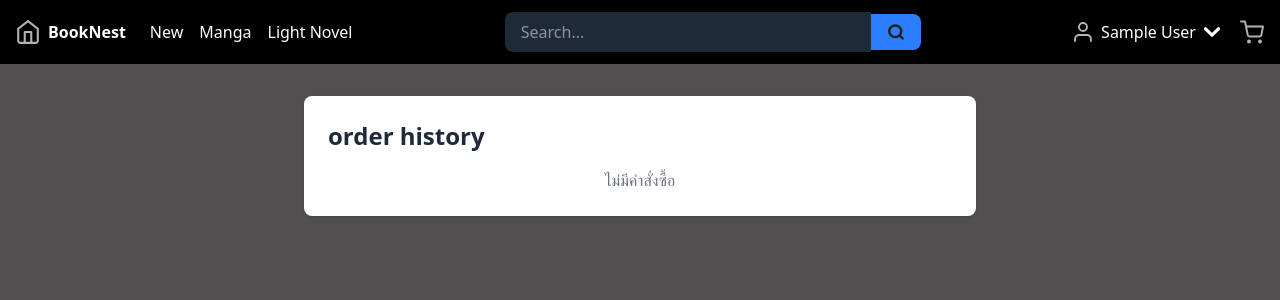
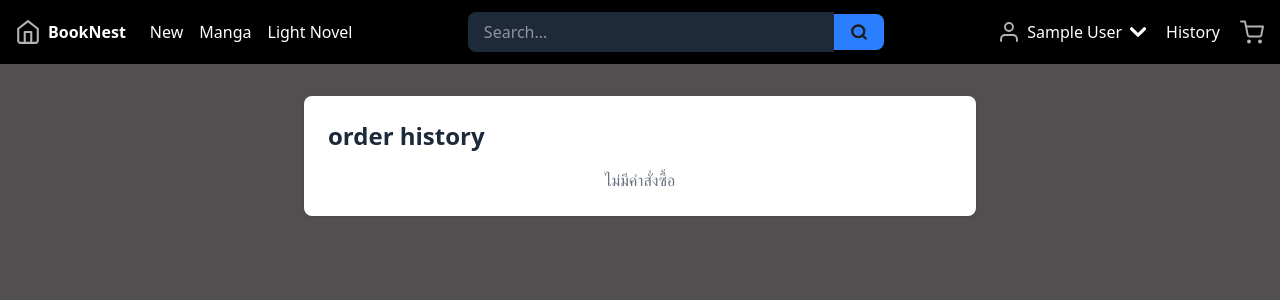
Before and after one commit to Project-Groap04-BookNest/BookNest, a Flask app: page /history in a window 1280 px wide. Shown: the top 300 px of the page. Run offline with Flask 3, Linux system fonts and the light colour scheme; the visitor is signed in with stand-in values (Sample User, id 1); data that the repository does not hold is empty; some libraries are stand-ins or nearby versions.

Commit message:
add history button in navbar

```diff
--- a/templates/base.html
+++ b/templates/base.html
@@ -76,6 +76,9 @@
   </div>
       {% endif %}
 
+      <!-- History -->
+      <a href="{{ url_for('ui.history') }}" class="hover:text-blue-400 text-white no-underline font-medium"> History </a>
+
       <!-- Cart -->
       <a href="{{ url_for('ui.orders') }}" class="flex items-center no-underline">
         <img src="{{ url_for('static', filename='assets/cart-icon.svg') }}" alt="cart-icon" class="w-6 h-6">
```
